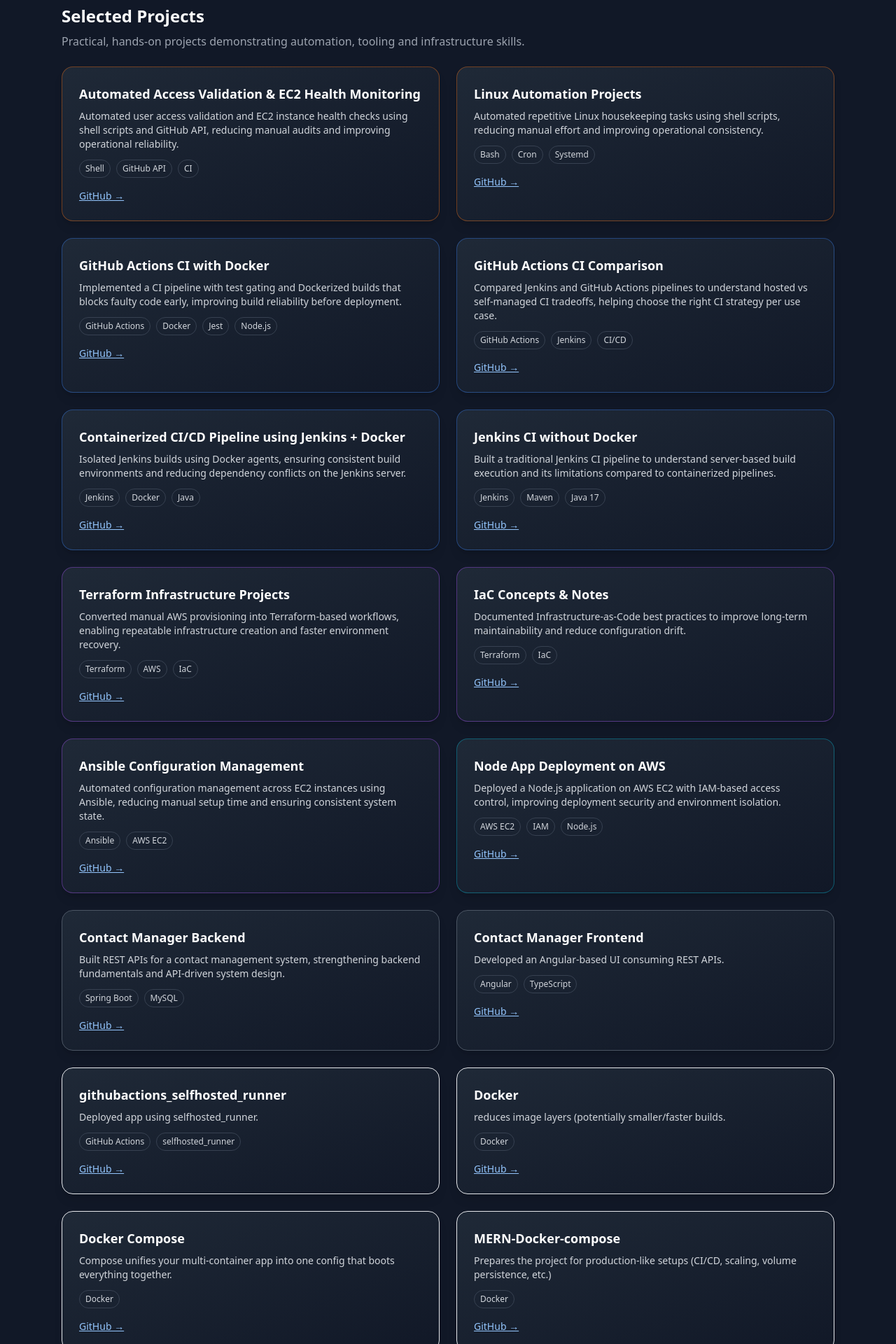
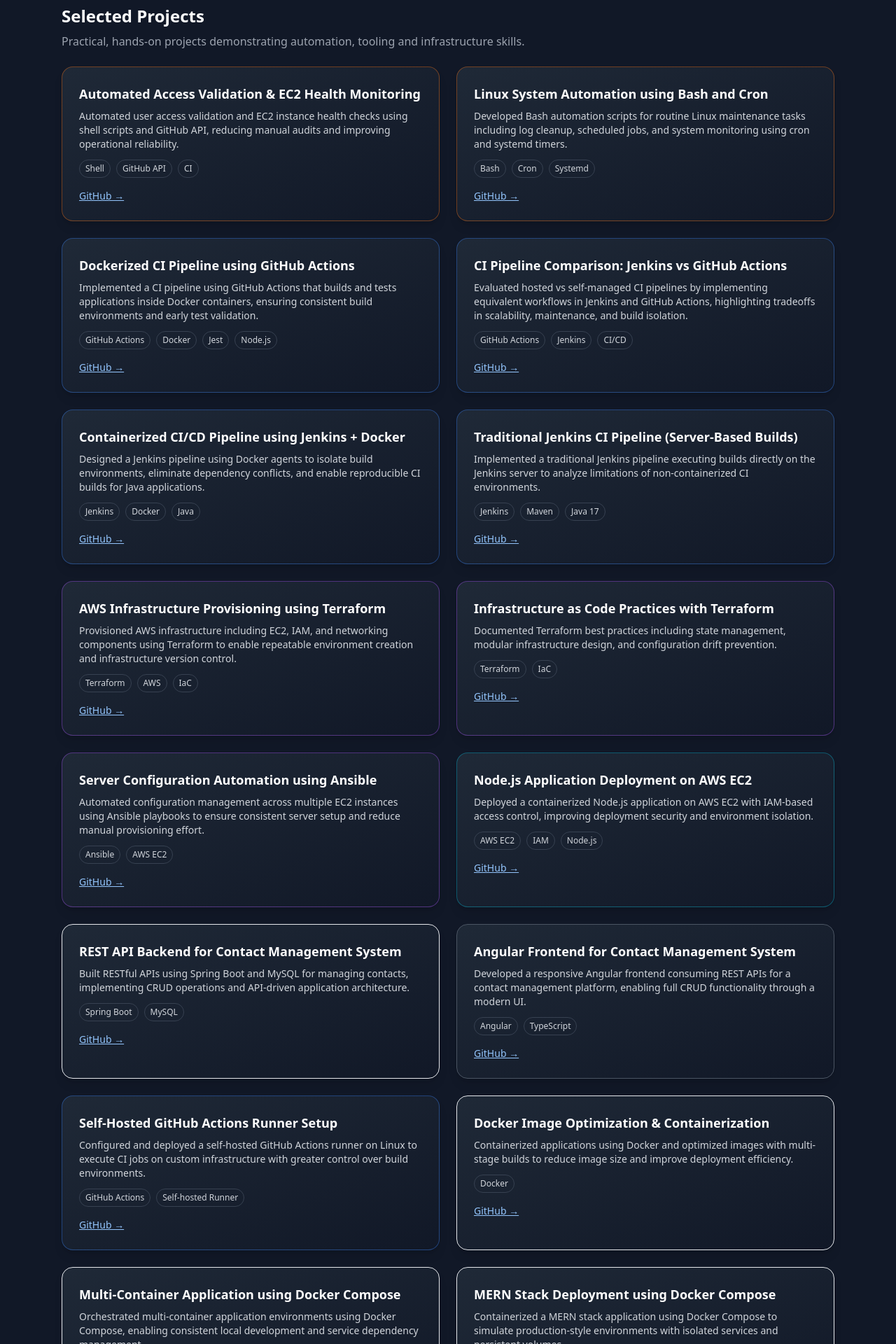
Before and after one commit to VEER0402/veerendra-portfolio, a React (Create React App) app: page / in a window 1280 px wide. Shown: the part 2260-4180 px from the top of the page at 70% size. Built offline with nearby package versions, Linux system fonts and the light colour scheme.

Commit message:
change header name

```diff
--- a/src/veerendra_dwivedi_portfolio.jsx
+++ b/src/veerendra_dwivedi_portfolio.jsx
@@ -259,26 +259,26 @@
     link: "https://github.com/VEER0402/NodeHealth-Of-System"
   },
   {
-    title: "Linux Automation Projects",
+    title: "Linux System Automation using Bash and Cron",
 category: "automation",
 impact:
-      "Automated repetitive Linux housekeeping tasks using shell scripts, reducing manual effort and improving operational consistency.",
+"Developed Bash automation scripts for routine Linux maintenance tasks including log cleanup, scheduled jobs, and system monitoring using cron and systemd timers.",
 tech: ["Bash", "Cron", "Systemd"],
     link: "https://github.com/VEER0402/Shell-Scripts"
   },
   {
-    title: "GitHub Actions CI with Docker",
+    title: "Dockerized CI Pipeline using GitHub Actions",
 category: "ci",
 impact:
-      "Implemented a CI pipeline with test gating and Dockerized builds that blocks faulty code early, improving build reliability before deployment.",
+"Implemented a CI pipeline using GitHub Actions that builds and tests applications inside Docker containers, ensuring consistent build environments and early test validation.",
 tech: ["GitHub Actions", "Docker", "Jest", "Node.js"],
     link: "https://github.com/VEER0402/github-actions-ci-docker"
   },
   {
-    title: "GitHub Actions CI Comparison",
+    title: "CI Pipeline Comparison: Jenkins vs GitHub Actions",
 category: "ci",
 impact:
-      "Compared Jenkins and GitHub Actions pipelines to understand hosted vs self-managed CI tradeoffs, helping choose the right CI strategy per use case.",
+"Evaluated hosted vs self-managed CI pipelines by implementing equivalent workflows in Jenkins and GitHub Actions, highlighting tradeoffs in scalability, maintenance, and build isolation.",
 tech: ["GitHub Actions", "Jenkins", "CI/CD"],
     link: "https://github.com/VEER0402/Github-Actions-Project"
   },
@@ -286,96 +286,96 @@
     title: "Containerized CI/CD Pipeline using Jenkins + Docker",
 category: "ci",
 impact:
-      "Isolated Jenkins builds using Docker agents, ensuring consistent build environments and reducing dependency conflicts on the Jenkins server.",
+"Designed a Jenkins pipeline using Docker agents to isolate build environments, eliminate dependency conflicts, and enable reproducible CI builds for Java applications.",
 tech: ["Jenkins", "Docker", "Java"],
     link: "https://github.com/VEER0402/jenkins-ci-java-with-docker"
   },
   {
-    title: "Jenkins CI without Docker",
+    title: "Traditional Jenkins CI Pipeline (Server-Based Builds)",
 category: "ci",
 impact:
-      "Built a traditional Jenkins CI pipeline to understand server-based build execution and its limitations compared to containerized pipelines.",
+"Implemented a traditional Jenkins pipeline executing builds directly on the Jenkins server to analyze limitations of non-containerized CI environments.",
 tech: ["Jenkins", "Maven", "Java 17"],
     link: "https://github.com/VEER0402/jenkins-ci-java-without-docker"
   },
   {
-    title: "Terraform Infrastructure Projects",
+    title: "AWS Infrastructure Provisioning using Terraform",
 category: "infra",
 impact:
-      "Converted manual AWS provisioning into Terraform-based workflows, enabling repeatable infrastructure creation and faster environment recovery.",
+"Provisioned AWS infrastructure including EC2, IAM, and networking components using Terraform to enable repeatable environment creation and infrastructure version control.",
 tech: ["Terraform", "AWS", "IaC"],
     link: "https://github.com/VEER0402/terraform_projects"
   },
   {
-    title: "IaC Concepts & Notes",
+    title: "Infrastructure as Code Practices with Terraform",
 category: "infra",
 impact:
-      "Documented Infrastructure-as-Code best practices to improve long-term maintainability and reduce configuration drift.",
+"Documented Terraform best practices including state management, modular infrastructure design, and configuration drift prevention.",
 tech: ["Terraform", "IaC"],
     link: "https://github.com/VEER0402/IAC--Concepts"
   },
   {
-    title: "Ansible Configuration Management",
+   title: "Server Configuration Automation using Ansible",
 category: "infra",
 impact:
-      "Automated configuration management across EC2 instances using Ansible, reducing manual setup time and ensuring consistent system state.",
+"Automated configuration management across multiple EC2 instances using Ansible playbooks to ensure consistent server setup and reduce manual provisioning effort.",
 tech: ["Ansible", "AWS EC2"],
     link: "https://github.com/VEER0402/ansible-examples"
   },
   {
-    title: "Node App Deployment on AWS",
+    title: "Node.js Application Deployment on AWS EC2",
 category: "aws",
 impact:
-      "Deployed a Node.js application on AWS EC2 with IAM-based access control, improving deployment security and environment isolation.",
+"Deployed a containerized Node.js application on AWS EC2 with IAM-based access control, improving deployment security and environment isolation.",
 tech: ["AWS EC2", "IAM", "Node.js"],
     link: "https://github.com/VEER0402/aws-session"
   },
   {
-    title: "Contact Manager Backend",
-    category: "frontend",
+    title: "REST API Backend for Contact Management System",
+category: "backend",
 impact:
-      "Built REST APIs for a contact management system, strengthening backend fundamentals and API-driven system design.",
+"Built RESTful APIs using Spring Boot and MySQL for managing contacts, implementing CRUD operations and API-driven application architecture.",
 tech: ["Spring Boot", "MySQL"],
     link: "https://github.com/VEER0402/Contact-Manager-backend"
   },
   {
-    title: "Contact Manager Frontend",
+    title: "Angular Frontend for Contact Management System",
 category: "frontend",
 impact:
-      "Developed an Angular-based UI consuming REST APIs.",
+"Developed a responsive Angular frontend consuming REST APIs for a contact management platform, enabling full CRUD functionality through a modern UI.",
 tech: ["Angular", "TypeScript"],
     link: "https://github.com/VEER0402/Contact-Manager-frontend"
   },
  {
-    title: "githubactions_selfhosted_runner",
-    category: "CI",
+   title: "Self-Hosted GitHub Actions Runner Setup",
+category: "ci",
 impact:
-      "Deployed app using selfhosted_runner.",
-    tech: ["GitHub Actions", "selfhosted_runner"],
+"Configured and deployed a self-hosted GitHub Actions runner on Linux to execute CI jobs on custom infrastructure with greater control over build environments.",
+tech: ["GitHub Actions", "Self-hosted Runner"],
     link: "https://github.com/VEER0402/githubactions_selfhosted_runner"
   },
  {
-    title: "Docker",
-    category: "CD",
+   title: "Docker Image Optimization & Containerization",
+category: "cd",
 impact:
-      "reduces image layers (potentially smaller/faster builds.",
+"Containerized applications using Docker and optimized images with multi-stage builds to reduce image size and improve deployment efficiency.",
 tech: ["Docker"],
     link: "https://github.com/VEER0402/Docker"
   },
  {
-    title: "Docker Compose",
-    category: "CD",
+    title: "Multi-Container Application using Docker Compose",
+category: "cd",
 impact:
-      "Compose unifies your multi-container app into one config that boots everything together.",
-    tech: ["Docker"],
+"Orchestrated multi-container application environments using Docker Compose, enabling consistent local development and service dependency management.",
+tech: ["Docker", "Docker Compose"],
     link: "https://github.com/VEER0402/Docker-compose"
   },
  {
-    title: "MERN-Docker-compose",
-    category: "CD",
+   title: "MERN Stack Deployment using Docker Compose",
+category: "cd",
 impact:
-      "Prepares the project for production-like setups (CI/CD, scaling, volume persistence, etc.)",
-    tech: ["Docker"],
+"Containerized a MERN stack application using Docker Compose to simulate production-style environments with isolated services and persistent volumes.",
+tech: ["Docker", "Docker Compose", "MERN"],
     link: "https://github.com/VEER0402/mern-docker-compose"
   }  ].map((p) => (
         <motion.article
```
Lines whose indentation alone changed are shown as unchanged.
